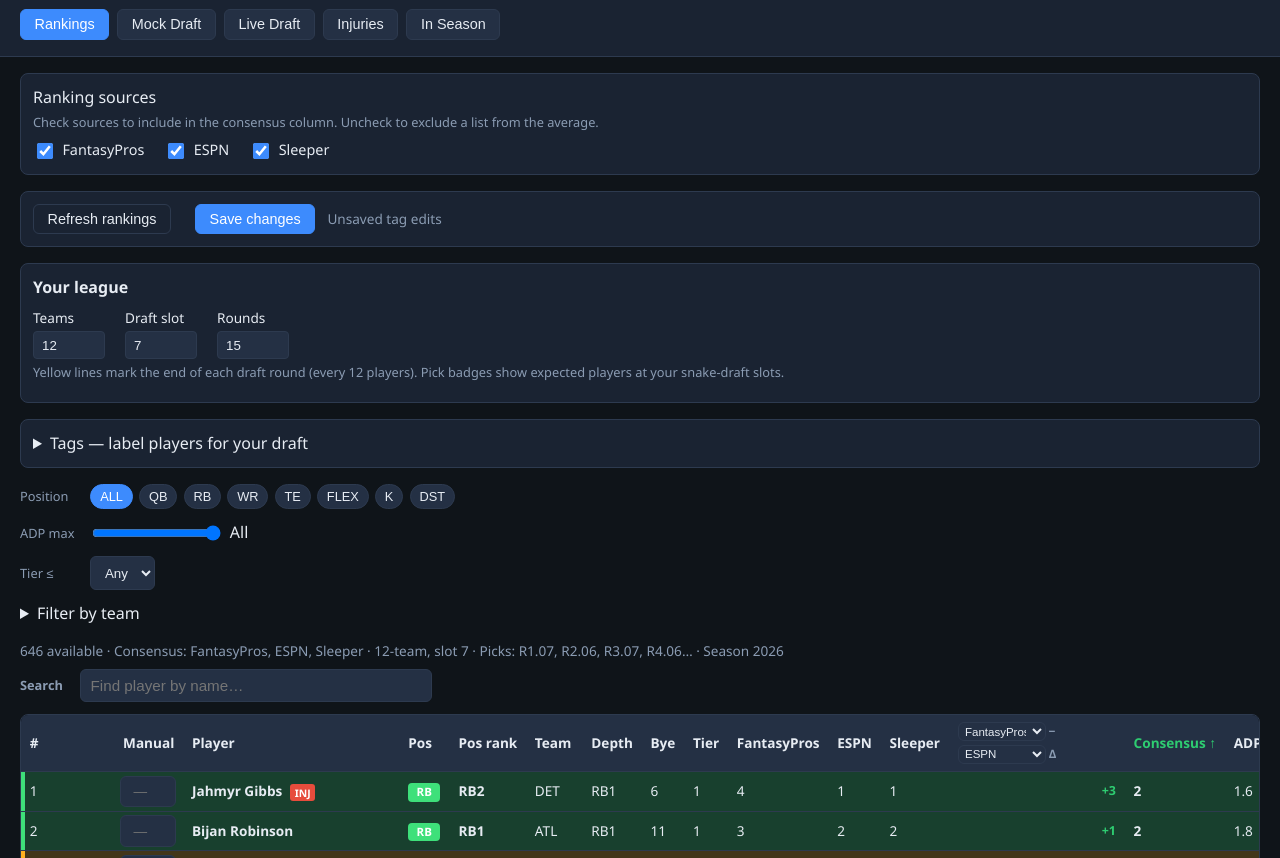
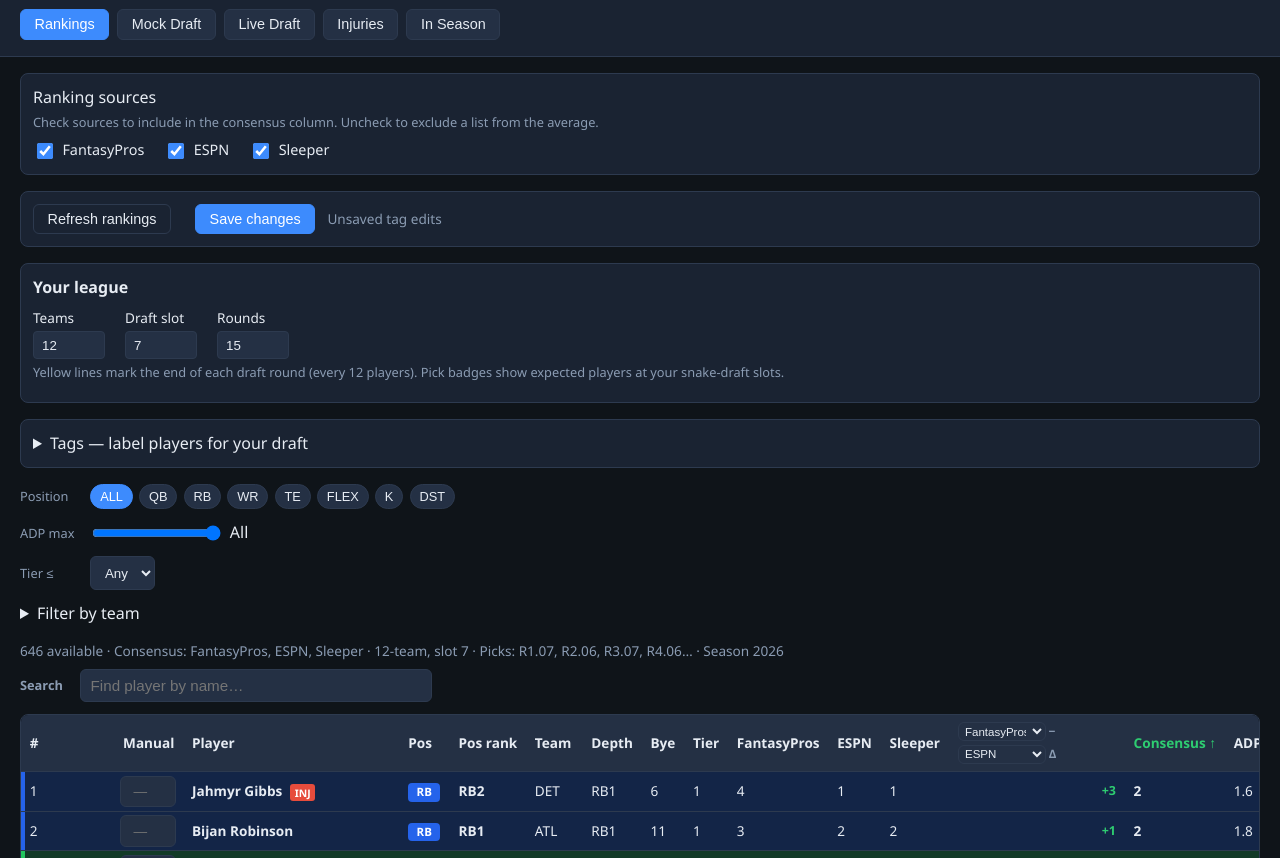
Before and after one commit to drewnicorn-git/fantasy-draft-wizard, a website built with Vite: page index.html in a window 1280 px wide. Shown: the part 93-951 px from the top of the page. Built offline with nearby package versions, Linux system fonts and the light colour scheme.

Commit message:
Update position colors for QB, RB, WR, TE, K, and DST.

```diff
--- a/src/styles.css
+++ b/src/styles.css
@@ -156,12 +156,12 @@ th.sortable.sorted { color: var(--accent2); }
 
 /* Position color coding */
 :root {
-  --pos-qb: #c77dff;
-  --pos-rb: #3ee07a;
-  --pos-wr: #ffb020;
-  --pos-te: #2ee4d0;
-  --pos-k: #b8c2cc;
-  --pos-dst: #ff6b6b;
+  --pos-qb: #dc3545;
+  --pos-rb: #2563eb;
+  --pos-wr: #22c55e;
+  --pos-te: #d4a017;
+  --pos-k: #ec4899;
+  --pos-dst: #8b949e;
   --pos-other: #9aa5b1;
 }
 
@@ -194,7 +194,7 @@ tr.pos-dst td:first-child { box-shadow: inset 4px 0 0 var(--pos-dst); }
 .pos-badge.pos-qb { background: var(--pos-qb); }
 .pos-badge.pos-rb { background: var(--pos-rb); }
 .pos-badge.pos-wr { background: var(--pos-wr); }
-.pos-badge.pos-te { background: var(--pos-te); }
+.pos-badge.pos-te { background: var(--pos-te); color: #1a1a1a; }
 .pos-badge.pos-k { background: var(--pos-k); }
 .pos-badge.pos-dst { background: var(--pos-dst); }
 .pos-badge.pos-other { background: var(--pos-other); }
```
